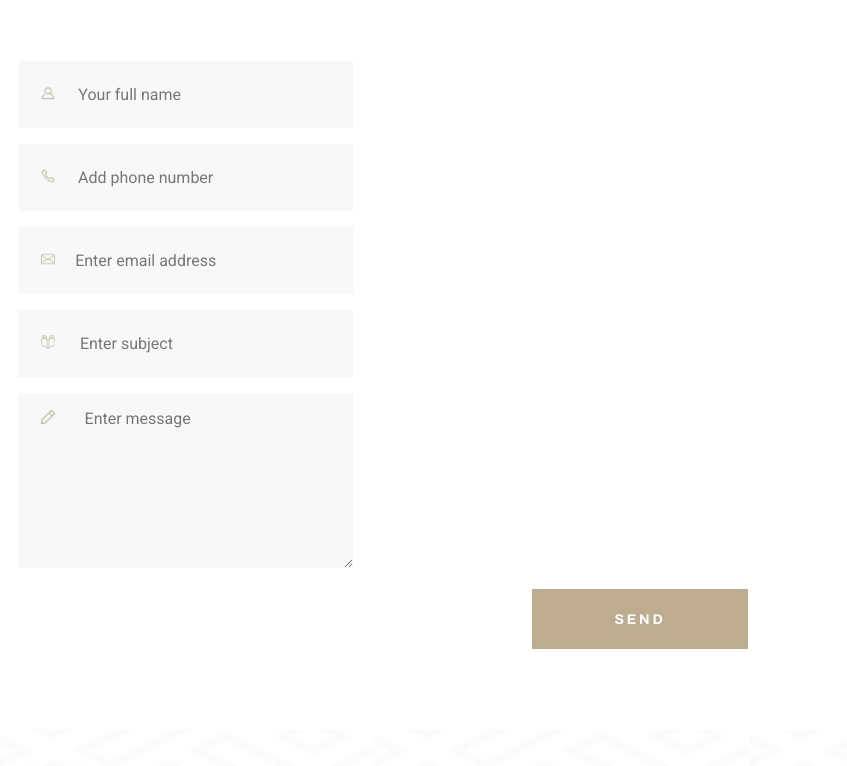
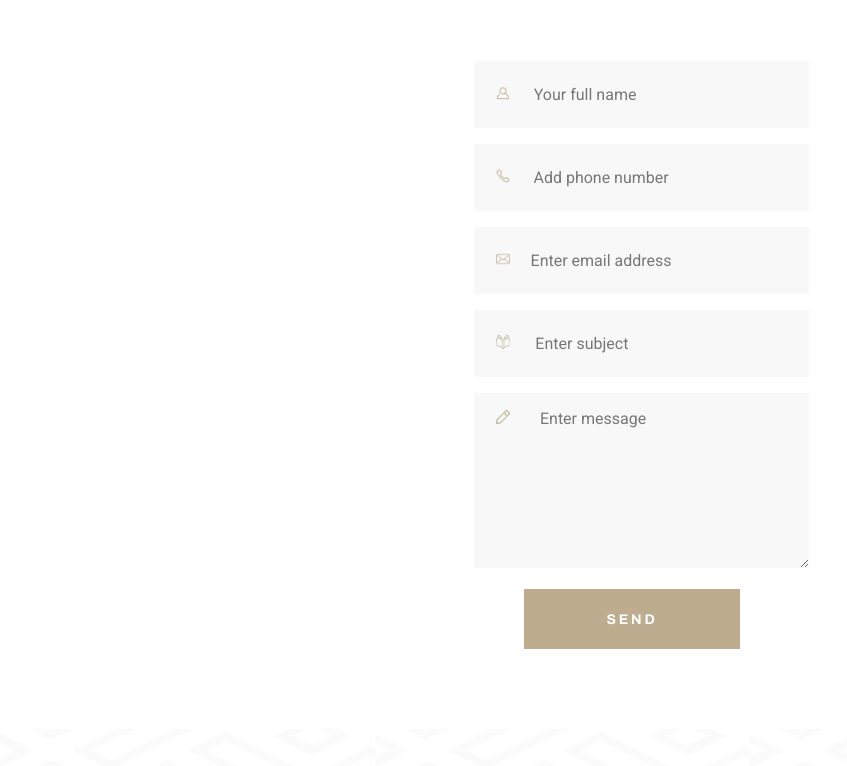
Before and after one commit to GreggCarem/Hotel-Miranda, a plain HTML site: page contact-page.html in a window 1280 px wide. Shown: the part 1483-2249 px from the top of the page, without its empty margins (0-847 px from the left). Drawn offline with nearby package versions, Linux system fonts and the light colour scheme.

Commit message:
Errors fixed

```diff
--- a/contact-page.scss
+++ b/contact-page.scss
@@ -179,9 +179,11 @@
 
 .contact__form {
   display: grid;
-  justify-items: start;
   gap: 1rem;
   margin-top: 4rem;
+
+  justify-items: center;
+  margin-left: -1rem;
 
   img {
     position: relative;
```
Also changed, not shown: contact-page.css, 1 other file.
